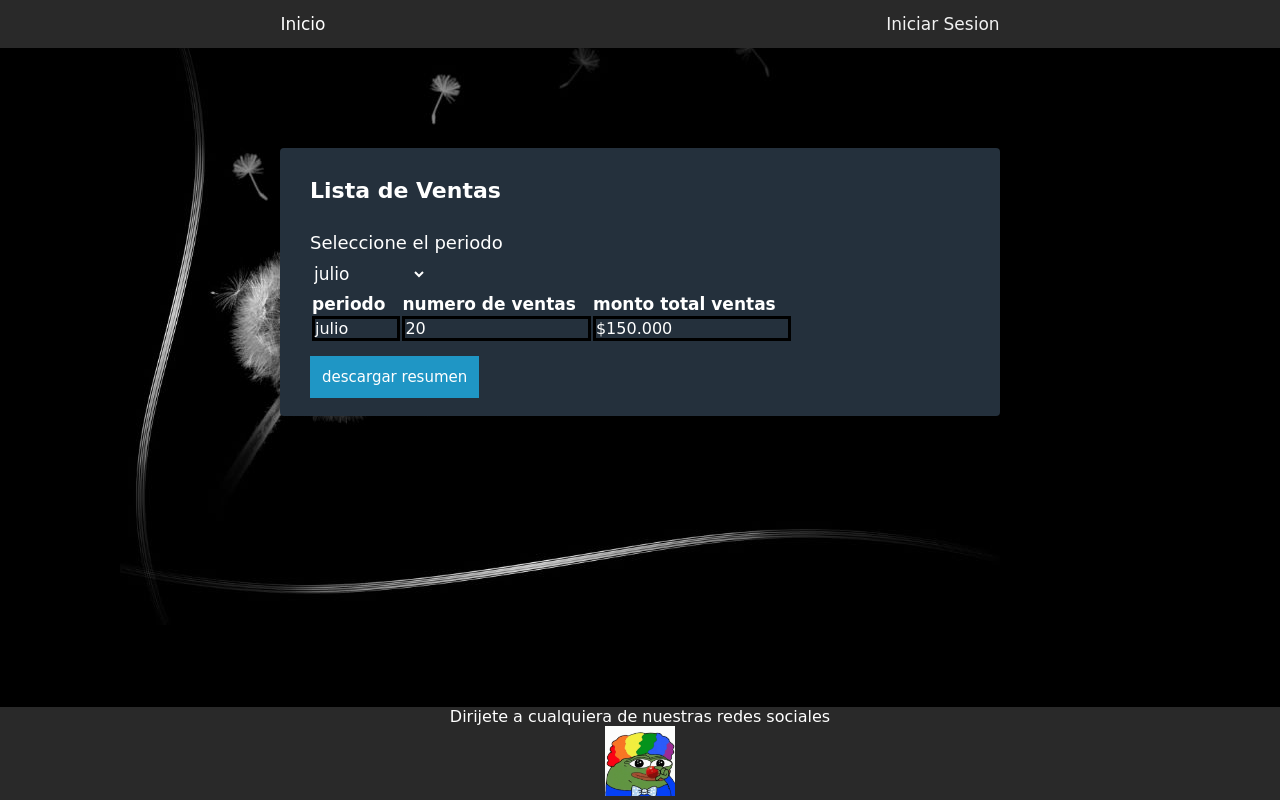
After one commit to Sabers26/AlimentacionSantiago, a Django app: page /listaVentas/ in a window 1280 px wide. The commit adds this page. Run offline with Django 4.2, Linux system fonts and the light colour scheme.

Commit message:
listado de ventas y confirmacion de descarga

```diff
--- /dev/null
+++ b/app/static/app/css/listado.css
@@ -0,0 +1,132 @@
+body {
+    background-color: black;
+    background-image: url("../img/fondo.jpg");
+    background-repeat: no-repeat;
+    background-position: 30% 5%;
+}
+
+*{
+    margin: 0%;
+    padding: 0%;
+    box-sizing: border-box;
+}
+
+.form-registro{
+    width: 720px;
+    background-color: #24303c;
+    padding: 30px;
+    margin: auto;
+    margin-top: 100px;
+    border-radius: 4px ;
+    font-family: 'calibri';
+    color: white;
+    box-shadow: 7px 13px 37px #000;
+}
+
+.form-registro h4{
+    font-size: 22px;
+    margin-bottom: 20px;
+}
+
+th{
+    font-size: 17px;
+    margin-bottom: 20px;
+}
+
+td{
+    border: 3px solid black;
+}
+
+.controls{
+    width: 100%;
+    background-color: #24303c;
+    padding: 10px;
+    border-radius: 4px;
+    margin-bottom: 16px;
+    border: 1px solid #1f53c5;
+    font-family: 'calibri';
+    font-size: 18px;
+    color: white;
+}
+
+.form-registro p{
+    height: 40px;
+    font-size: 18px;
+    line-height: 40px;
+}
+
+.form-registro a{
+    color: white;
+    text-decoration: none;
+}
+
+.form-registro a:hover {
+    color: white;
+    text-decoration: underline;
+}
+
+.boton{
+    width: 80px;
+    background-color:#1f53c5 ;
+    border: none;
+    padding: 12px;
+    color: white;
+    margin: 10px 0;
+    font-size: 15px;
+}
+
+.descargar{
+    width: 80px;
+    background-color:#1f96c5 ;
+    border: none;
+    padding: 12px;
+    color: white;
+    margin: 10px 0;
+    font-size: 15px;
+}
+
+
+.eliminar{
+    color: white;
+    background-color: rgb(52, 7, 104);
+    text-decoration: none;
+}
+
+.Modificar{
+    color: black;
+    background-color: rgb(52, 7, 104);
+    text-decoration: none;
+}
+
+
+td a{
+    text-decoration: none;
+}
+
+.form-registro .boton:hover{
+    background-color:#153986 ;
+}
+
+table{
+    padding-bottom: 23px;
+}
+
+
+select{
+    background-color: #24303c ;
+    color: white;
+}
+
+.centrado{
+    text-align: center;
+    align-items: center;
+    justify-content: center;
+}
+
+select{
+    margin-bottom: 7px;
+}
+
+tr th{
+    padding-right: 15px;
+}
--- a/app/templates/app/base.html
+++ b/app/templates/app/base.html
@@ -22,7 +22,9 @@
         {% endif %}
         {% if perms.app.add_cliente %}
             <a href="{% url 'ListadoCliente' %}">Clientes</a>
+            <a href="{% url 'listado' %}">ventas</a>
         {% endif %}
+
 
         <a href="javascript:void(0);" class="icon" onclick="myFunction()"><i class="fa fa-bars"></i></a>
     </div>
--- /dev/null
+++ b/app/templates/app/ventas/listado.html
@@ -0,0 +1,45 @@
+{% extends 'app/base.html' %}
+
+{% load static %}
+
+{% block css %}
+    <link rel="stylesheet" href="{% static 'app/'%}css/listado.css">
+{% endblock css %}
+
+{% block contenido %}
+    <form action="" method="post">
+        <section class="form-registro">
+            <h4>Lista de Ventas</h4>
+
+            <p>Seleccione el periodo</p>
+            <select>
+                <option value="1">enero</option>
+                <option value="2">febrero</option>
+                <option value="3">marzo</option>
+                <option value="4">abril</option>
+                <option value="5">mayo</option>
+                <option value="6">junio</option>
+                <option value="7" selected>julio</option>
+                <option value="8">agosto</option>
+                <option value="9">septiembre</option>
+                <option value="10">octubre</option>
+                <option value="11">noviembre</option>
+                <option value="12">diciembre</option>
+            </select>
+            <table>
+                    <tr>
+                        <th>periodo</th>
+                        <th>numero de ventas</th>
+                        <th>monto total ventas</th>
+                    </tr>
+
+                    <tr>
+                        <td>julio</td>
+                        <td>20</td>
+                        <td>$150.000</td>
+                    </tr>
+            </table>
+            <a class="descargar" href="{% url 'descarga' %}">descargar resumen</a>
+        </section>
+    </form>
+{% endblock contenido %}
--- a/app/urls.py
+++ b/app/urls.py
@@ -11,4 +11,6 @@ urlpatterns = [
     path('modificar/<rut>', ModificarCliente, name='ModificarCliente'),
     path('eliminar/<rut>', EliminarCliente, name='EliminarCliente'),
     path('confirmarEliminar/<rut>/',ConfirmarEliminacionCliente, name="Confirmar"),
+    path('listaVentas/',listado_ventas, name='listado'),
+    path('descarga/resumen-ventas-global/',descarga_ventas, name='descarga'),
 ]
--- a/app/views.py
+++ b/app/views.py
@@ -158,3 +158,9 @@ def EliminarCliente(request,rut):
     cliente.delete()
 
     return redirect(to='ListadoCliente')
+
+def listado_ventas(request):
+    return render(request, 'app/ventas/listado.html')
+
+def descarga_ventas(request):
+    return render(request, 'app/ventas/descarga.html')
```
Also changed, not shown: app/static/app/css/descarga.css (added, +148 -0 lines), app/templates/app/ventas/descarga.html (added, +20 -0 lines), db.sqlite3.
